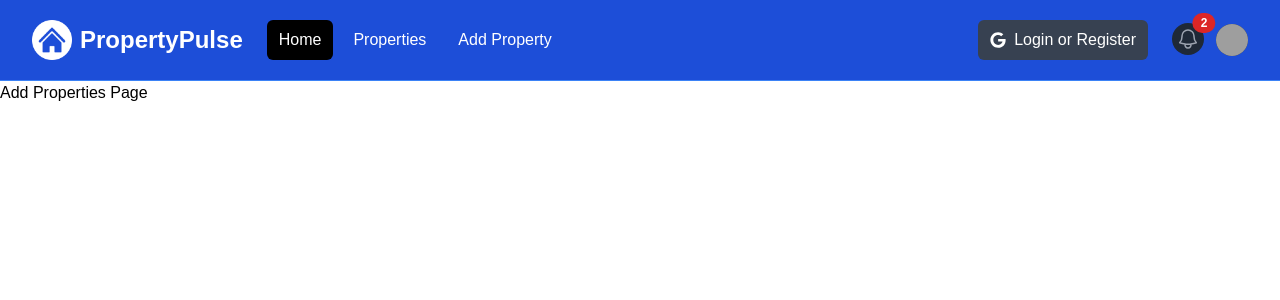
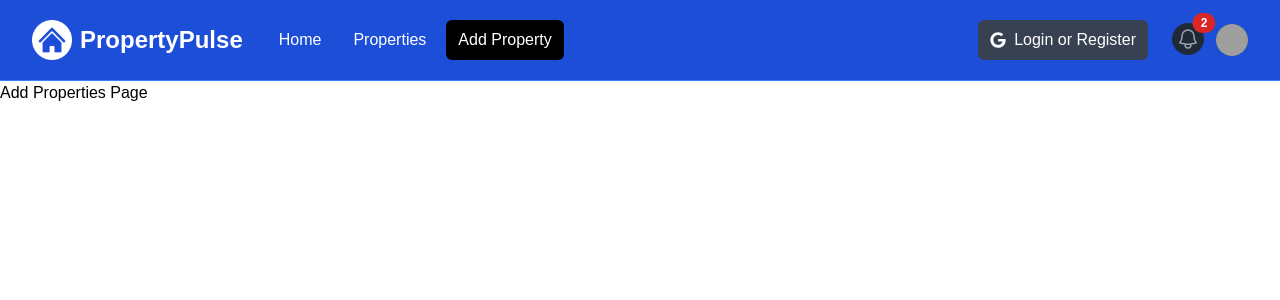
Before and after one commit to codiemaureen/PropertyPulse, a Next.js app: page /properties/add in a window 1280 px wide. Shown: the top 300 px of the page. Built offline with nearby package versions, Linux system fonts and the light colour scheme; grey boxes are pictures that could not be loaded.

Commit message:
Style: adding active link style

```diff
--- a/app/components/NavBar.jsx
+++ b/app/components/NavBar.jsx
@@ -1,5 +1,6 @@
 'use client';
 import  { useState } from 'react';
+import { usePathname } from 'next/navigation';
 import logo from '@/assets/images/logo-white.png';
 import Image from 'next/image';
 import profileDefault from '@/assets/images/profile.png';
@@ -11,6 +12,7 @@
  const [isMobileMenuOpen, setIsMobileMenuOpen] = useState(false);
  const [isProfileMenuOpen, setIsProfileMenuOpen] = useState(false);
 
+ const pathName = usePathname();
  return (
   <>
     <nav className="bg-blue-700 border-b border-blue-500">
@@ -65,17 +67,17 @@
               <div className="flex space-x-2">
                 <Link
                   href="/"
-                  className="text-white bg-black hover:bg-gray-900 hover:text-white rounded-md px-3 py-2"
+                  className={ `${pathName === '/' ? 'bg-black' : ''} text-white hover:bg-gray-900 hover:text-white rounded-md px-3 py-2` }
                   >Home</Link
                 >
                 <Link
                   href="/properties"
-                  className="text-white hover:bg-gray-900 hover:text-white rounded-md px-3 py-2"
+                  className={ `${pathName === '/properties' ? 'bg-black' : ''} text-white hover:bg-gray-900 hover:text-white rounded-md px-3 py-2` }
                   >Properties</Link
                 >
                 <Link
                   href="/properties/add"
-                  className="text-white hover:bg-gray-900 hover:text-white rounded-md px-3 py-2"
+                  className={ `${pathName === '/properties/add' ? 'bg-black' : ''} text-white hover:bg-gray-900 hover:text-white rounded-md px-3 py-2` }
                   >Add Property</Link
                 >
               </div>
@@ -195,17 +197,17 @@
           <div className="space-y-1 px-2 pb-3 pt-2">
             <Link
               href="/"
-              className="bg-black text-white block rounded-md px-3 py-2 text-base font-medium"
+              className={ `${ pathName === '/' ? 'bg-black' : '' }  text-white block rounded-md px-3 py-2 text-base font-medium`  }
               >Home</Link
             >
             <Link
               href="/properties"
-              className="text-white block rounded-md px-3 py-2 text-base font-medium"
+              className={ `${ pathName === '/properties' ? 'bg-black' : '' }  text-white block rounded-md px-3 py-2 text-base font-medium`  }
               >Properties</Link
             >
             <Link
               href="/properties/add"
-              className="text-white block rounded-md px-3 py-2 text-base font-medium"
+              className={ `${ pathName === '/properties/add' ? 'bg-black' : '' }  text-white block rounded-md px-3 py-2 text-base font-medium`  }
               >Add Property</Link
             >
             <button
```
